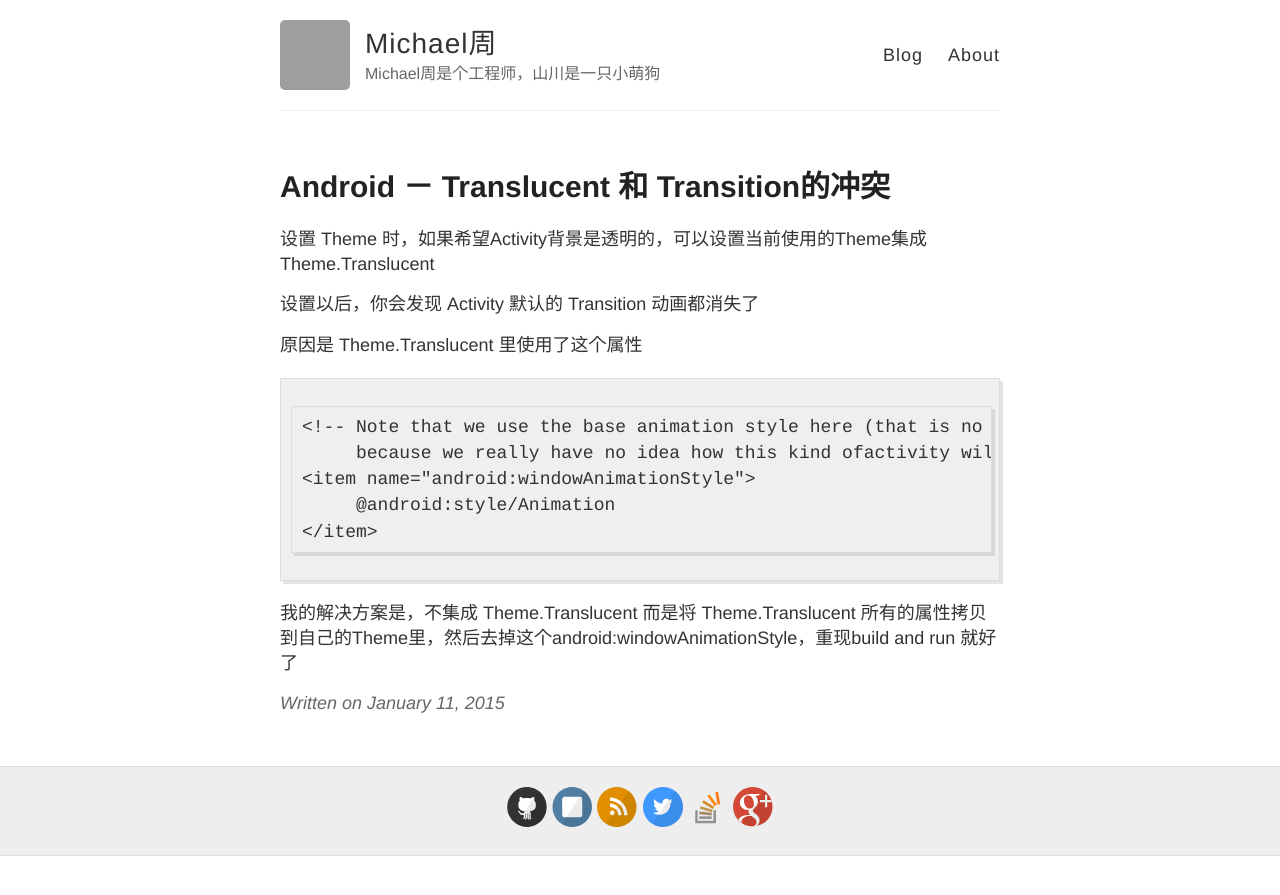
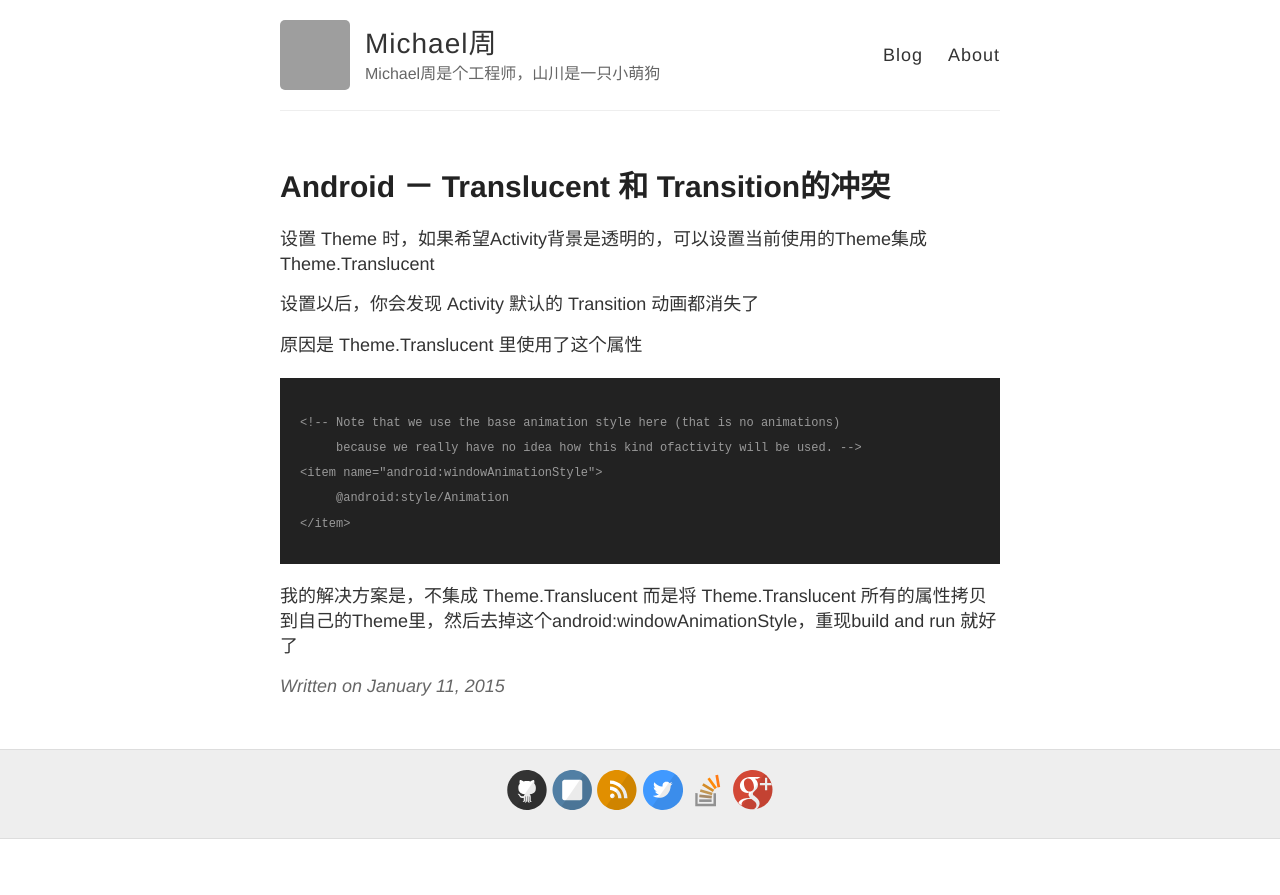
Before and after one commit to zhoulujue/zhoulujue.github.io, a Jekyll site: the page built from _posts/2015-1-11-Translucent.md, in a window 1280 px wide. Shown: the top 895 px of the page. Built offline with Jekyll 4.4.1, drawn with Linux system fonts in a browser that asks for light colours; comment, search, counter and statistics services are not loaded; grey boxes are pictures that could not be loaded.

Commit message:
Update css.

```diff
--- a/_sass/_highlights.scss
+++ b/_sass/_highlights.scss
@@ -1,17 +1,19 @@
+.highlight {
+  background-color: $darkerGray;
+  padding: 5px 10px;
+  margin: 20px 0;
+}
 
-.highlight {
-  background-color: #efefef;
-  padding: 7px 7px 7px 10px;
-  border: 1px solid #ddd;
-  -moz-box-shadow: 3px 3px rgba(0,0,0,0.1);
-  -webkit-box-shadow: 3px 3px rgba(0,0,0,0.1);
-  box-shadow: 3px 3px rgba(0,0,0,0.1);
-  margin: 20px 0 20px 0;
-  overflow: scroll;
+.highlight pre {
+  /* overflow: scroll; Prefer no word wrap? Uncomment this line and comment out the 2 lines below. */
+  word-break: break-all;
+  word-wrap: break-word;
 }
 
 code {
-  font-family:'Bitstream Vera Sans Mono','Courier', monospace;
+  font-family: 'Source Code Pro', monospace;
+  font-size: 12px;
+  color: #999
 }
 
 .highlight .c { color: #586E75 } /* Comment */
```
